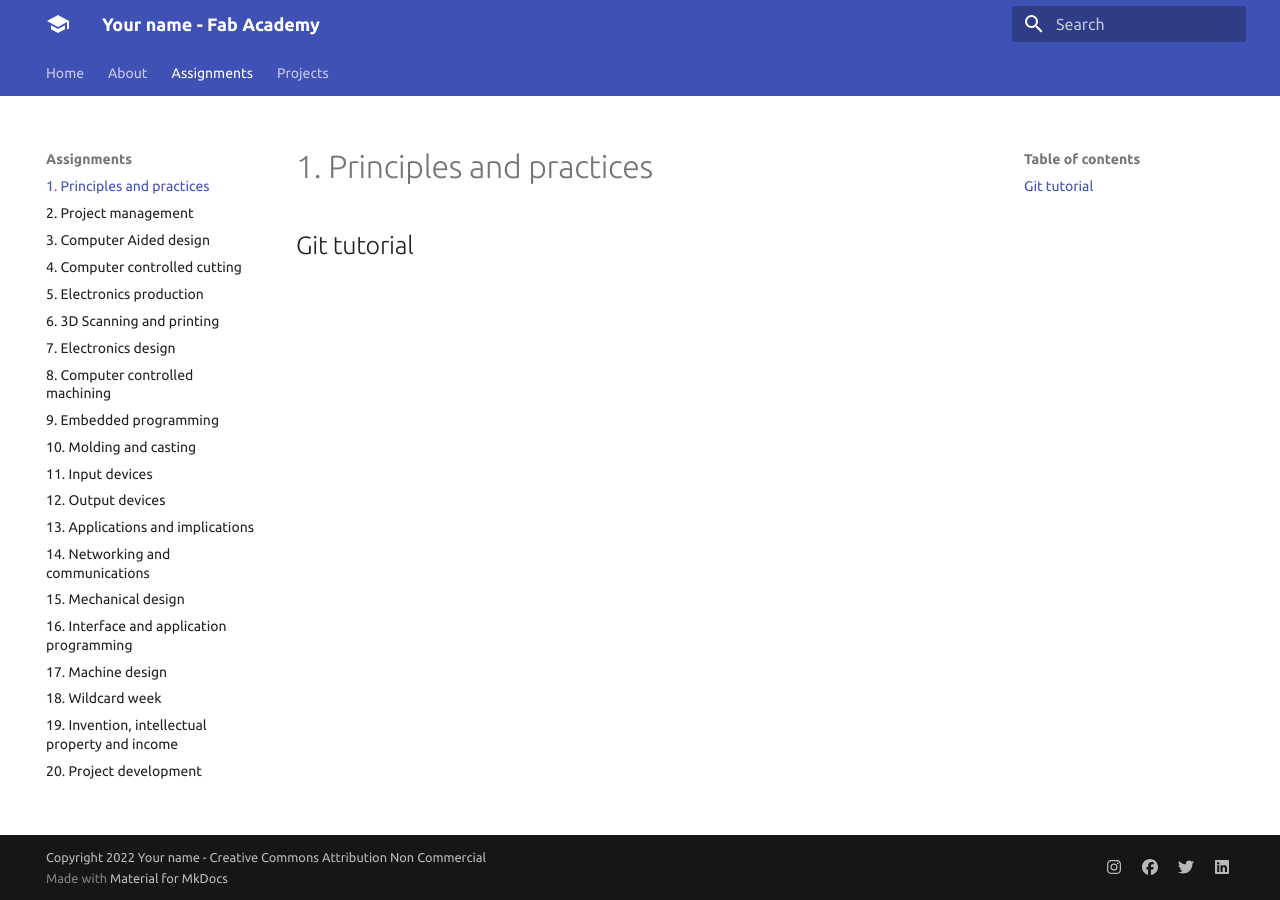
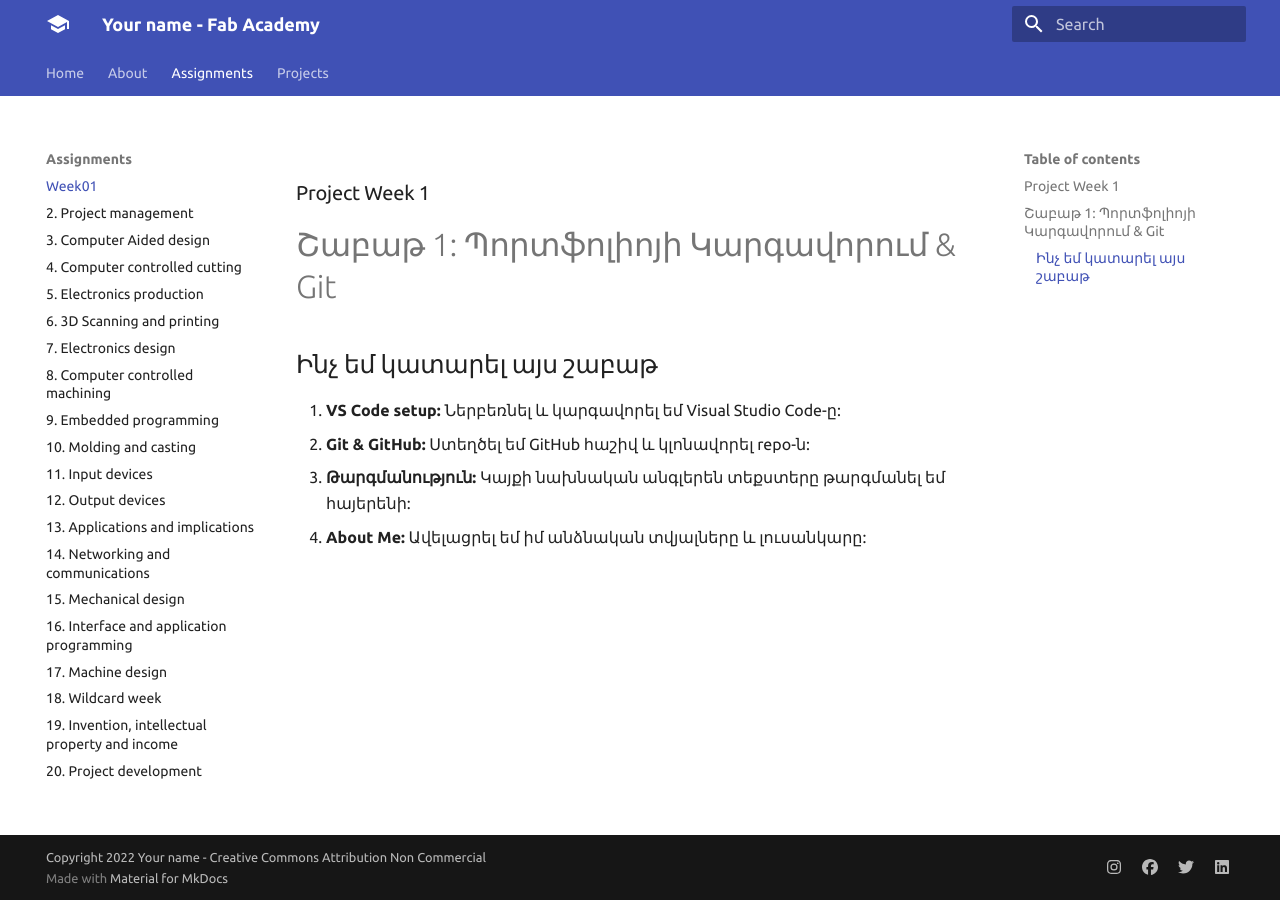
Before and after one commit to vahagnamirkhanyan2010-gif/Vahagn-Amirkhanyan, an MkDocs documentation site: the page built from docs/assignments/week01.md, in a window 1280 px wide. Built offline with MkDocs 1.6.1 and Material for MkDocs 9.7.7, drawn with Linux system fonts in a browser that asks for light colours.

Commit message:
update website

```diff
--- a/docs/assignments/week01.md
+++ b/docs/assignments/week01.md
@@ -1,3 +1,9 @@
-# 1. Principles and practices
+### Project Week 1
 
-## Git tutorial
+# Շաբաթ 1: Պորտֆոլիոյի Կարգավորում & Git
+
+## Ինչ եմ կատարել այս շաբաթ
+1. **VS Code setup:** Ներբեռնել և կարգավորել եմ Visual Studio Code-ը:
+2. **Git & GitHub:** Ստեղծել եմ GitHub հաշիվ և կլոնավորել repo-ն:
+3. **Թարգմանություն:** Կայքի նախնական անգլերեն տեքստերը թարգմանել եմ հայերենի:
+4. **About Me:** Ավելացրել եմ իմ անձնական տվյալները և լուսանկարը:
```
Also changed, not shown: docs/about/index.md (+0 -11 lines), docs/index.md (+1 -1 lines).
